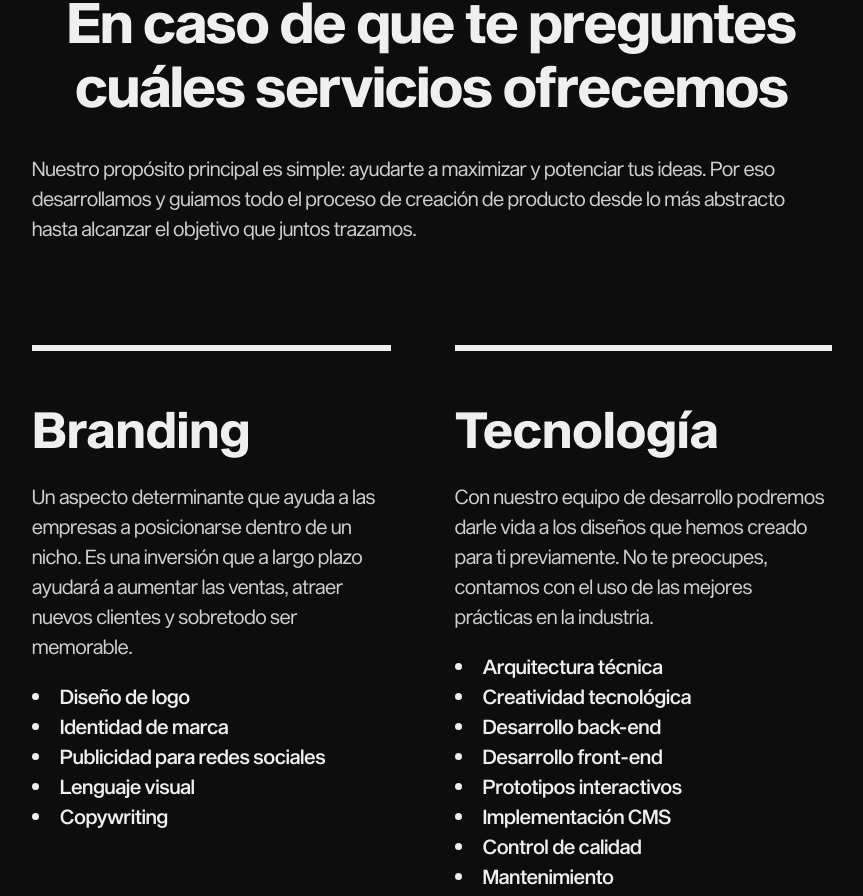
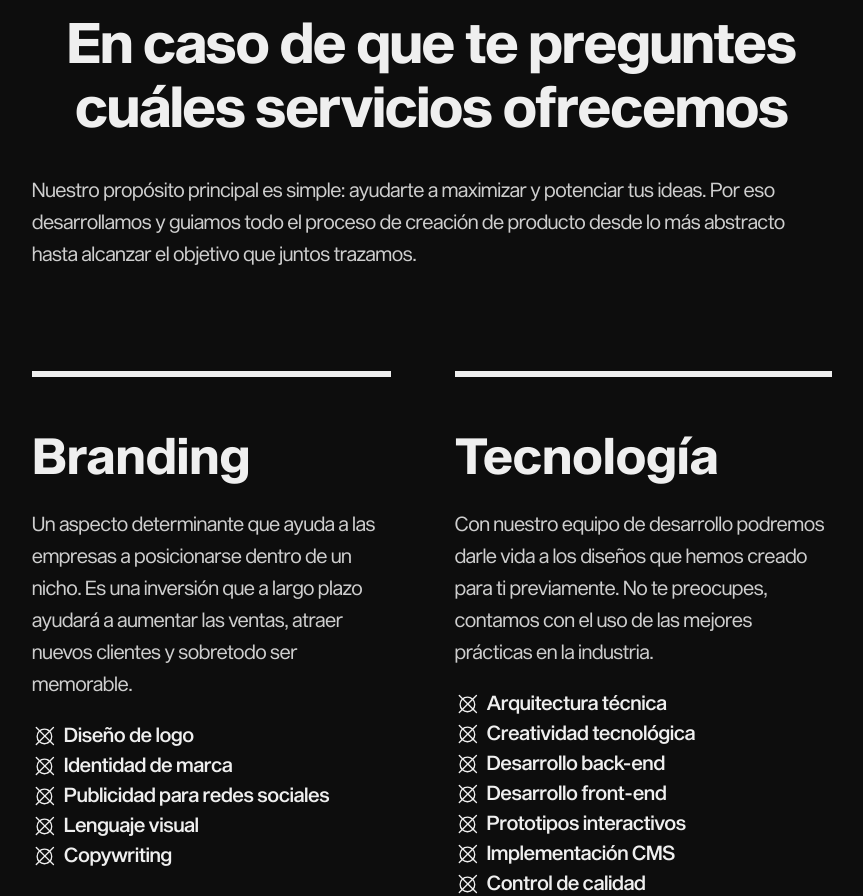
Before and after one commit to Rosvelt3/velzur-website, a Next.js app: page / in a window 1280 px wide. Shown: the part 2329-3225 px from the top of the page, without its empty margins (208-1071 px from the left). Built offline with nearby package versions, Linux system fonts and the light colour scheme.

Commit message:
list item icon added

```diff
--- a/stories/ServicesSection/ServicesGrid/ServiceItem/ServiceItem.tsx
+++ b/stories/ServicesSection/ServicesGrid/ServiceItem/ServiceItem.tsx
@@ -1,5 +1,7 @@
 /** @jsxImportSource @emotion/react */
 import { css } from '@emotion/react';
+import Image from 'next/image';
+import listItemIcon from '../../../../public/images/list-item-icon.svg';
 
 export interface ServiceItemProps {
 	/**
@@ -16,7 +18,7 @@ export interface ServiceItemProps {
 	itemsList: string[];
 }
 
-export const ServiceItem = ({ title, description, itemsList}: ServiceItemProps) => {
+export const ServiceItem = ({ title, description, itemsList }: ServiceItemProps) => {
 	return (
 		<div
 			css={css`
@@ -30,13 +32,22 @@ export const ServiceItem = ({ title, description, itemsList}: ServiceItemProps)
 				css={css`
 					font-family: 'Sequel Sans Medium Disp', sans-serif;
 					font-size: 1.25rem;
-					list-style: disc;
-					list-style-position: inside;
+					list-style: none;
 					line-height: 1.5;
 				`}
 			>
 				{itemsList.map((item) => (
-					<li key={item}>{item}</li>
+					<li
+						css={css`
+							display: flex;
+							align-items: center;
+						`}
+						key={item}
+					>
+						<Image src={listItemIcon} width={24} height={24} />
+						<div css={css`margin-right: 0.5rem;`}> </div>
+						{item}
+					</li>
 				))}
 			</ul>
 		</div>
--- a/styles/globals.css
+++ b/styles/globals.css
@@ -112,6 +112,6 @@ h6 {
 p {
 	font-family: 'Sequel Sans Book Disp', sans-serif;
 	font-size: 1.25rem;
-	line-height: 1.5;
+	line-height: 1.6;
 	color: rgba(255, 255, 255, 0.8);
 }
```
Also changed, not shown: public/images/list-item-icon.svg (added).
